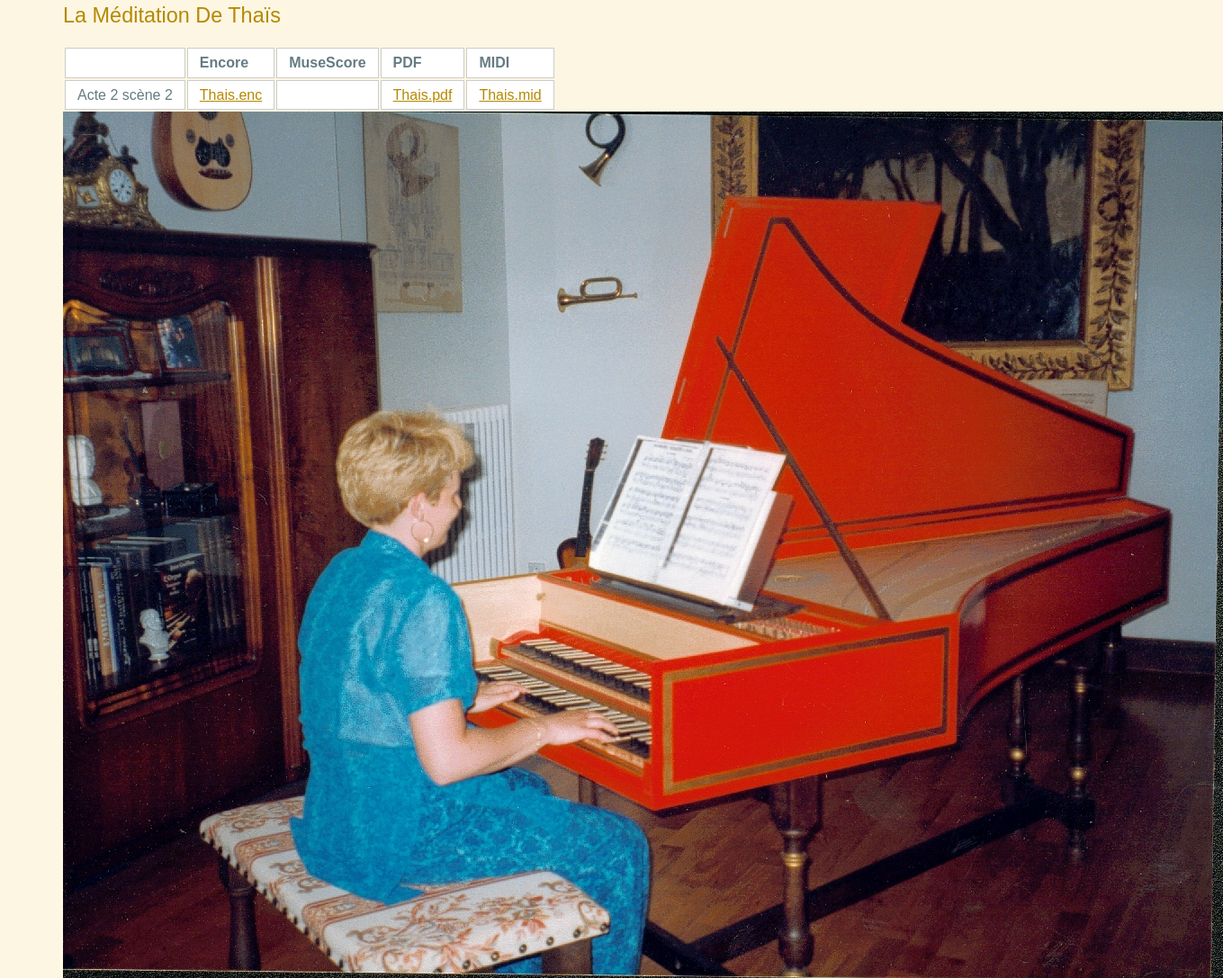
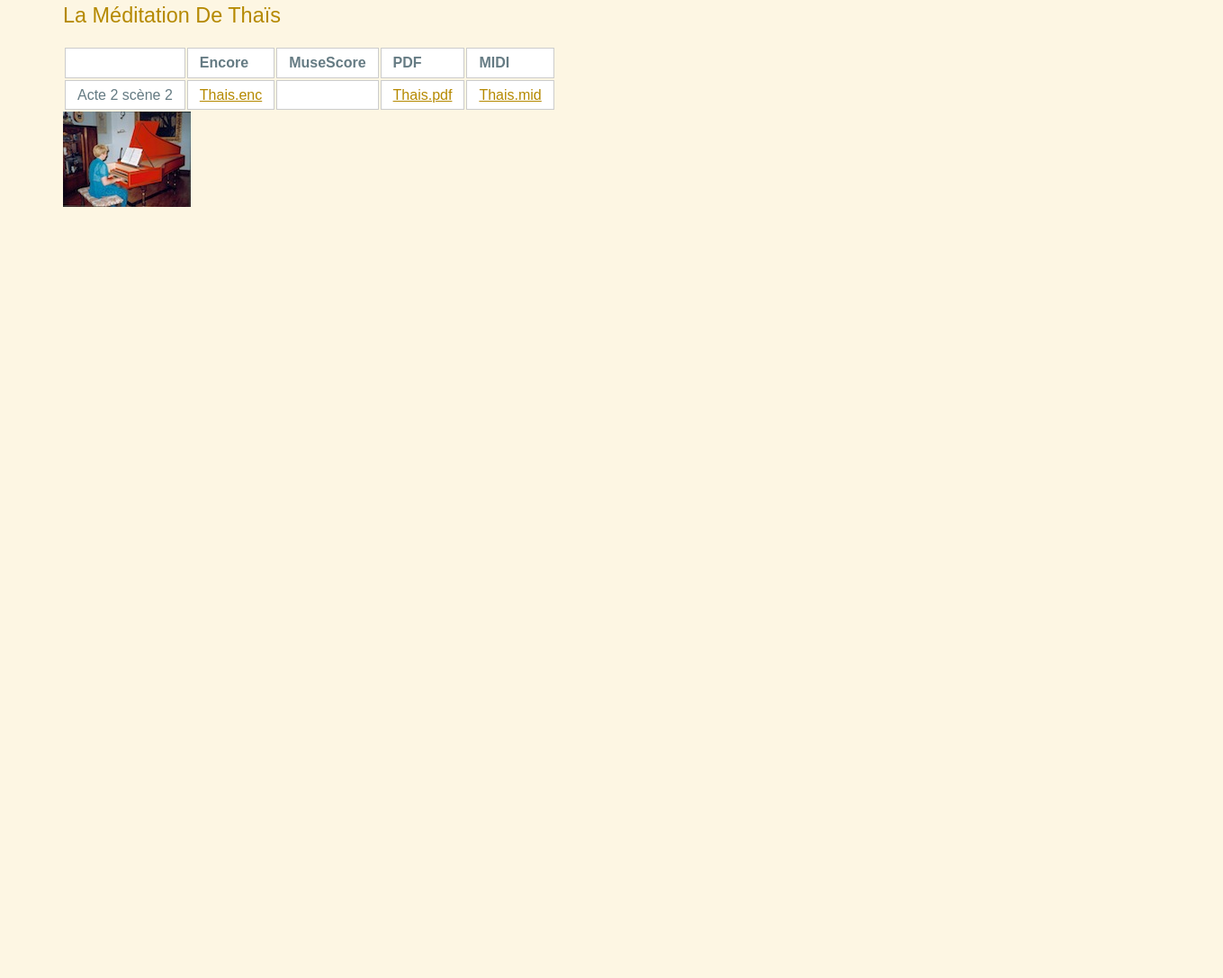
Before and after one commit to gilles5588/gilles5588.github.io, a plain HTML site: page scores/Partitions.html in a window 1280 px wide. Shown: the part 1816-2903 px from the top of the page at 90% size, 1359 px wide, since content can reach past the window. After the commit the page ends 2090 px from the top, so only its background shows below. Drawn offline with Linux system fonts and the light colour scheme.

Commit message:
pb images HTML

```diff
--- a/scores/Partitions.html
+++ b/scores/Partitions.html
@@ -257,7 +257,7 @@ Certains fichiers MuseScore ont été créés à partir des fichiers Midi export
 </tbody>
 </table>
 
-<p><img src="CLAVECIN.JPG" alt="Clavecin"></p>
+<p><a href="CLAVECIN.JPG"><img src="TN_CLAVECIN.JPG" alt="Clavecin"></a></p>
 
 
 </body>
```
Also changed, not shown: scores/JSBach/JSBach.html (+1 -1 lines).
